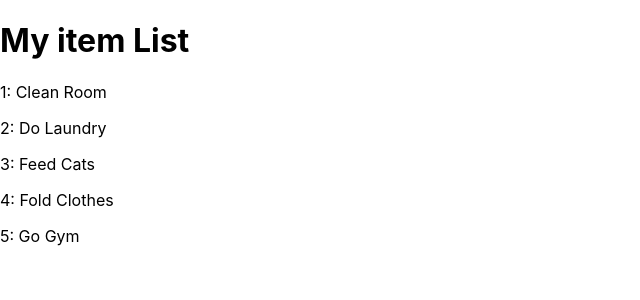
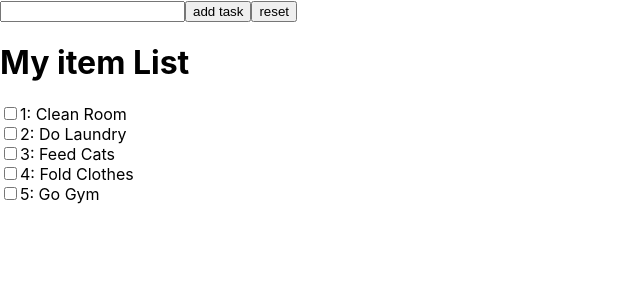
Before and after one commit to daryl-san/todolist, a React (Create React App) app: page / in a window 1280 px wide. Shown: the top 300 px of the page, without its empty margins (0-640 px from the left). Built offline with nearby package versions, Linux system fonts and the light colour scheme.

Commit message:
added buttons, another property for item to accomodate checkbox feature

```diff
--- a/src/App.js
+++ b/src/App.js
@@ -2,7 +2,7 @@
 import './App.css';
 import Itemlist from './itemlist';
 import React, { Component } from 'react';
-import TextBox from "./textbox"
+import Textbox from "./textbox"
 // import Item from './item';
 
 class App extends Component {
@@ -23,23 +23,28 @@ class App extends Component {
     const testArray = [
       {
         task: "Clean Room",
-        number: "1"
+        number: "1",
+        complete: false
       },
       {
         task: "Do Laundry",
-        number: "2"
+        number: "2",
+        complete: false
       },
       {
         task: "Feed Cats",
-        number: "3"
+        number: "3",
+        complete: true
       },
       {
         task: "Fold Clothes",
-        number: "4"
+        number: "4",
+        complete: false
       },
       {
         task: "Go Gym",
-        number: "5"
+        number: "5",
+        complete: false
       }
     ];
 
@@ -48,6 +53,10 @@ class App extends Component {
       <h1>Loading...</h1> :
       (
         <div>
+          <Textbox />
+          <input type="button" value="add task" />
+          <input type="button" value="reset" />
+
           <h1>My item List</h1>
           {/* <ol>
             <li>item 1</li>
@@ -60,6 +69,8 @@ class App extends Component {
             <Itemlist item={testArray} />
             {console.log(testArray.value)}
           </div>
+
+
         </div>
       );
   };
--- a/src/item.js
+++ b/src/item.js
@@ -1,9 +1,11 @@
 import React from 'react'
+import itemlist from './itemlist';
 
-const Item = ({ task, number }) => {
+const Item = ({ task, number, complete }) => {
     return (
         <div>
-            <p>{number}: {task}</p>
+            <input type="checkbox" checked={complete} />
+            {number}: {task}
             {/* <h2>{task}</h2> */}
         </div>
     );
--- a/src/itemlist.js
+++ b/src/itemlist.js
@@ -5,17 +5,21 @@ const itemlist = ({ item }) => {
     return (
         <div>
             {
-                // Item.map((user, i) => {
-                //     return <item
-                //         <h1>task={item[i].task}</h1>
-                //         <h2>number={item[i].number}</h2>
-                //         />
+
+                // item.map((user, i) => {
+                //     return (<Item
+                //         number={item[i].number}
+                //         task={item[i].task}
+                //     />)
                 // })
-                item.map((user, i) => {
-                    return (<Item
-                        number={item[i].number}
-                        task={item[i].task}
-                    />)
+
+                item.map((item) => {
+                    return (
+                        <Item
+                            key={item.number}
+                            number={item.number}
+                            task={item.task}
+                        />)
                 })
             }
         </div>
--- a/src/textbox.js
+++ b/src/textbox.js
@@ -1,7 +1,12 @@
 import React from 'react'
 
 const TextBox = () => {
-
+    return (
+        <input
+            type="text"
+            value=""
+        />
+    );
 }
 
 export default TextBox;
```
